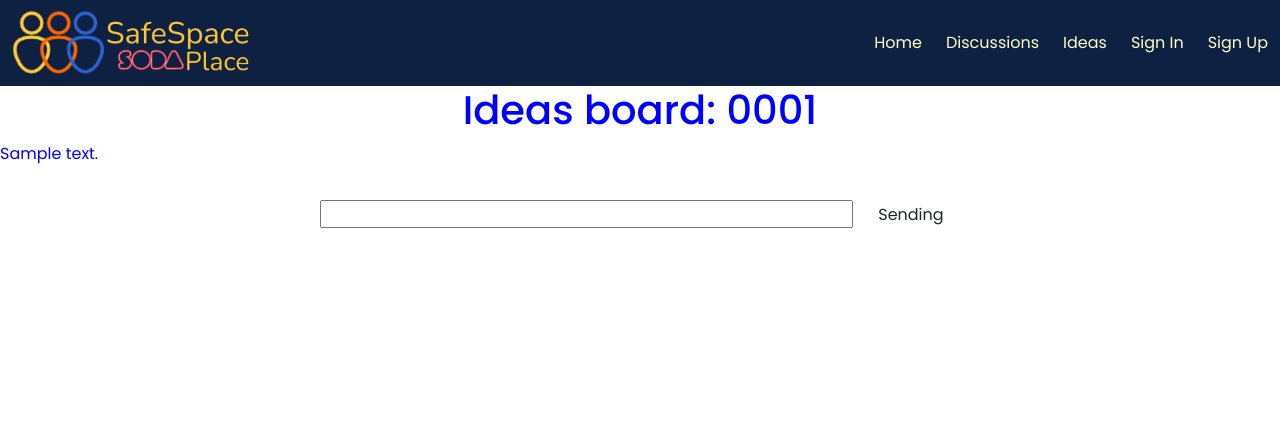
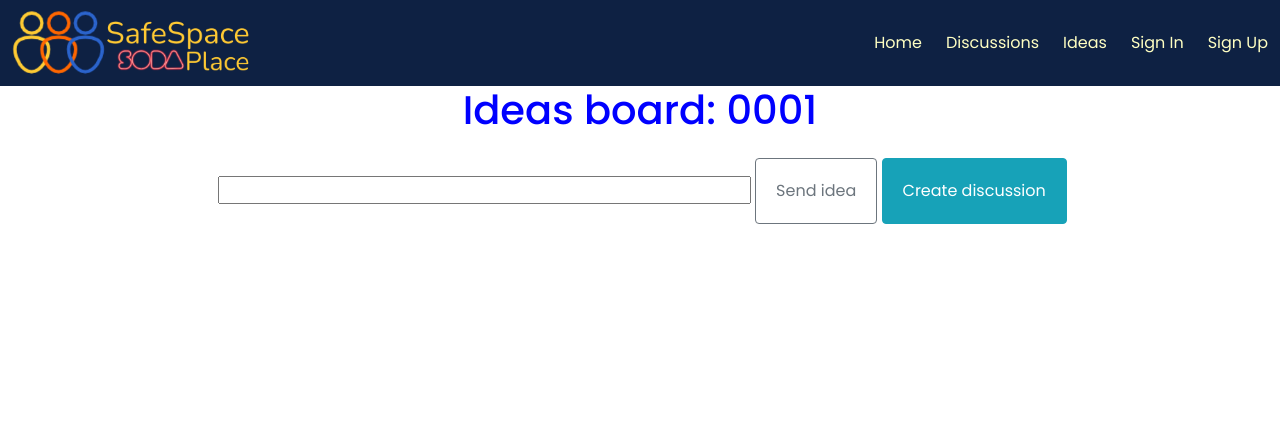
Before and after one commit to Dee-McG/SafeSpaceSODAPlace, a Django app: template ideas/templates/ideas/board.html in a window 1280 px wide. Shown: the top 427 px of the page. Run offline with Django 3.2, Linux system fonts and the light colour scheme; the template is opened without the code that fills it: values that come from a table or form of the project are taken from there, others are empty; tables that the repository leaves empty hold one stand-in row (values such as "Sample post"); some libraries are stand-ins or nearby versions.

Commit message:
Set create discussion button & hide closed ideas

```diff
--- a/ideas/templates/ideas/board.html
+++ b/ideas/templates/ideas/board.html
@@ -11,7 +11,11 @@
         <div>
             {% for idea in ideas %}
                 <p style="color:blue;">
-                {{ idea.idea_message }}
+                {% if idea.closed == False %}
+                    {{ idea.idea_message }}
+                {% endif %}
+            {% empty %}
+                <li>Sorry, no idea placed yet.</li>
             {% endfor %}
         </div>
         <!-- Form to submit new idea -->
@@ -19,7 +23,10 @@
             <div class="text-center">
                 <label for="idea_message"><span class="sr-only">Please enter a message</span></label>
                 <input type="text" id="idea_message" name="idea_message" class="col-5">
-                <button class="btn waves-effect waves-light light-blue lighten-2" type="submit" name="action">Sending</button>
+                <button class="btn btn-outline-secondary" type="submit" name="action">Send idea</button>
+                {% if ideas %}
+                    <a href="{% url 'home' %}ideas/grab" class="btn btn-info" role="button">Create discussion</a>
+                {% endif %}
             </div>
         </form>
     </div>
--- a/ideas/templates/ideas/idea.html
+++ b/ideas/templates/ideas/idea.html
@@ -11,7 +11,9 @@
         <div>
             {% for idea in ideas %}
                 <p style="color:blue;">
-                {{ idea.idea_message }}
+                {% if idea.closed == False %}
+                    {{ idea.idea_message }}
+                {% endif %}
             {% endfor %}
         </div>
         <!-- Form to submit new idea -->
```
